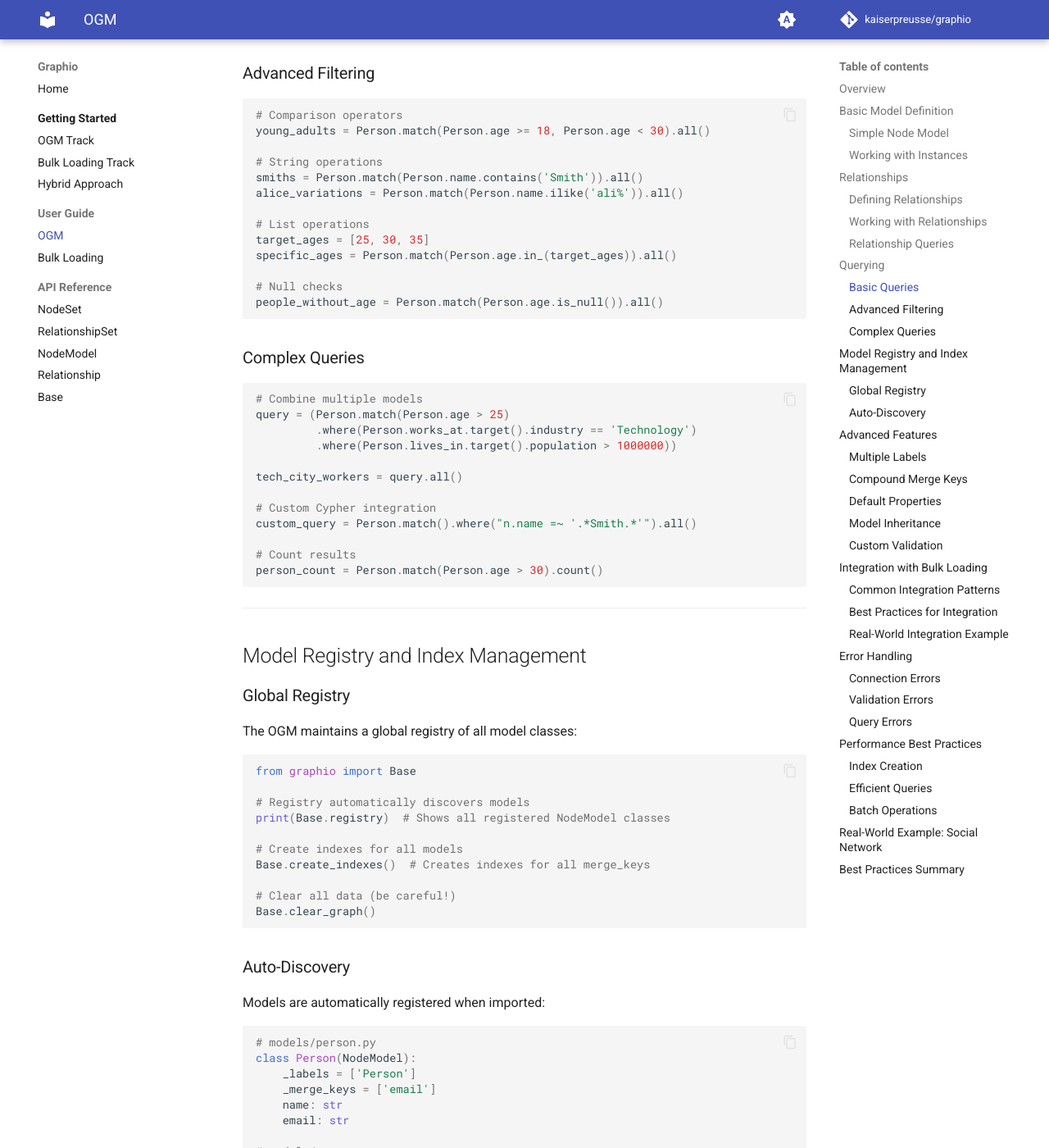
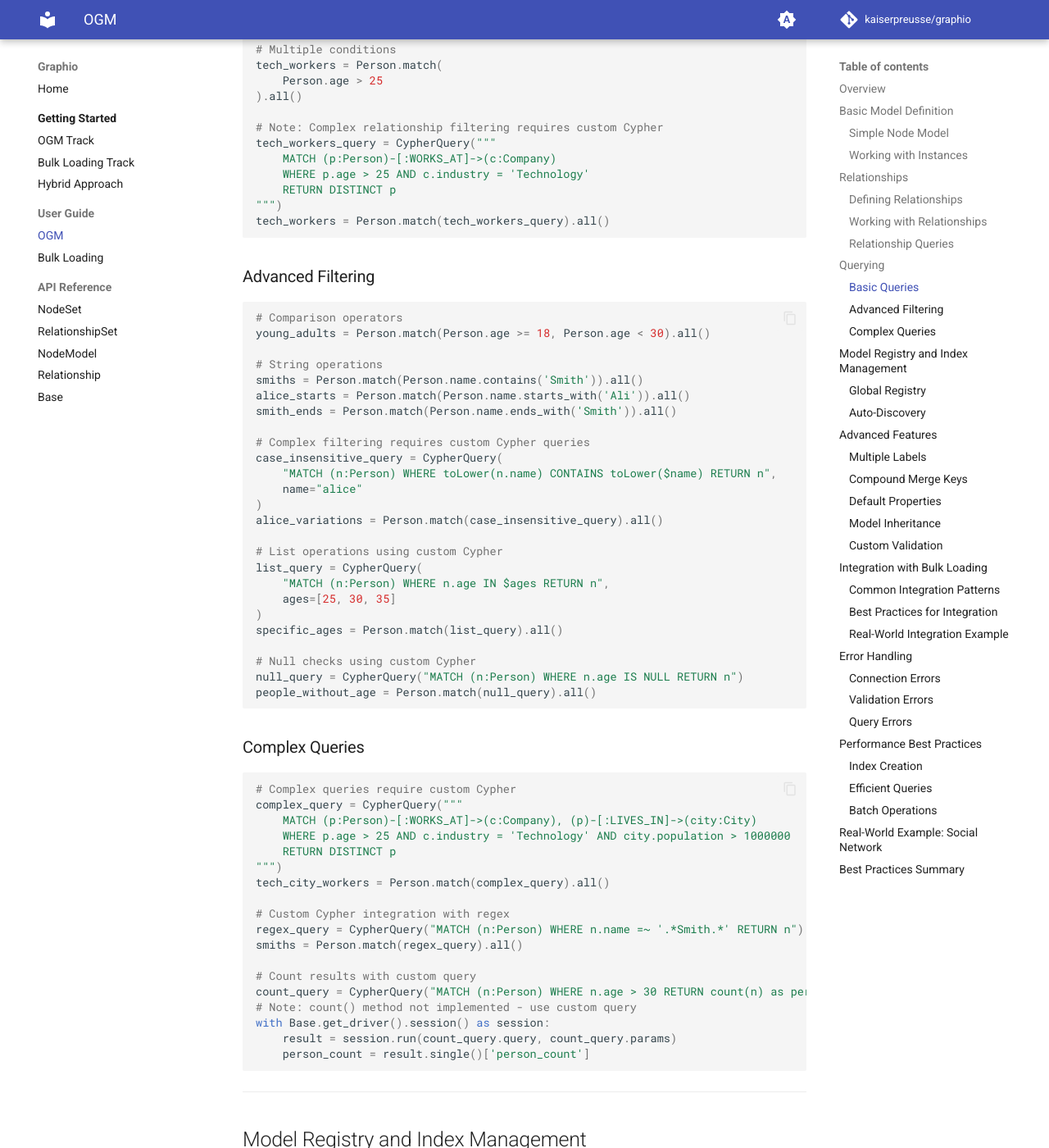
Before and after one commit to kaiserpreusse/graphio, an MkDocs documentation site: the page built from docs/details/ogm.md, in a window 1280 px wide and 1400 px high, scrolled down 3240 px. Shown: the whole window at 82% size. Built offline with MkDocs 1.6.1 and Material for MkDocs 9.7.7, drawn with Linux system fonts in a browser that asks for light colours; comment, search, counter and statistics services are not loaded; some of the changed text lies outside the part shown.

Commit message:
ogm for bulk

````diff
--- a/docs/details/ogm.md
+++ b/docs/details/ogm.md
@@ -125,8 +125,14 @@ current_job = alice.works_at.match().where('r.since > "2023-01-01"').all()
 # Filter target node properties
 tech_companies = alice.works_at.match(Company.industry == 'Technology').all()
 
-# Chain relationship traversals
-alice_colleagues = alice.works_at.target().match().source().friends_with.match().all()
+# Chain relationship traversals (multi-hop queries not yet implemented)
+# Note: Complex traversals require custom Cypher queries
+from graphio.ogm.model import CypherQuery
+colleagues_query = CypherQuery(
+    "MATCH (alice:Person {email: $email})-[:WORKS_AT]->(:Company)<-[:WORKS_AT]-(colleague:Person) RETURN DISTINCT colleague",
+    email=alice.email
+)
+alice_colleagues = Person.match(colleagues_query).all()
 ```
 
 ---
@@ -144,9 +150,16 @@ alice = Person.match(Person.email == 'alice@example.com').first()
 
 # Multiple conditions
 tech_workers = Person.match(
-    Person.age > 25,
-    Person.works_at.target().industry == 'Technology'
+    Person.age > 25
 ).all()
+
+# Note: Complex relationship filtering requires custom Cypher
+tech_workers_query = CypherQuery("""
+    MATCH (p:Person)-[:WORKS_AT]->(c:Company)
+    WHERE p.age > 25 AND c.industry = 'Technology'
+    RETURN DISTINCT p
+""")
+tech_workers = Person.match(tech_workers_query).all()
 ```
 
 ### Advanced Filtering
@@ -157,31 +170,49 @@ young_adults = Person.match(Person.age >= 18, Person.age < 30).all()
 
 # String operations
 smiths = Person.match(Person.name.contains('Smith')).all()
-alice_variations = Person.match(Person.name.ilike('ali%')).all()
+alice_starts = Person.match(Person.name.starts_with('Ali')).all()
+smith_ends = Person.match(Person.name.ends_with('Smith')).all()
 
-# List operations
-target_ages = [25, 30, 35]
-specific_ages = Person.match(Person.age.in_(target_ages)).all()
+# Complex filtering requires custom Cypher queries
+case_insensitive_query = CypherQuery(
+    "MATCH (n:Person) WHERE toLower(n.name) CONTAINS toLower($name) RETURN n",
+    name="alice"
+)
+alice_variations = Person.match(case_insensitive_query).all()
 
-# Null checks
-people_without_age = Person.match(Person.age.is_null()).all()
+# List operations using custom Cypher
+list_query = CypherQuery(
+    "MATCH (n:Person) WHERE n.age IN $ages RETURN n",
+    ages=[25, 30, 35]
+)
+specific_ages = Person.match(list_query).all()
+
+# Null checks using custom Cypher
+null_query = CypherQuery("MATCH (n:Person) WHERE n.age IS NULL RETURN n")
+people_without_age = Person.match(null_query).all()
 ```
 
 ### Complex Queries
 
 ```python
-# Combine multiple models
-query = (Person.match(Person.age > 25)
-         .where(Person.works_at.target().industry == 'Technology')
-         .where(Person.lives_in.target().population > 1000000))
+# Complex queries require custom Cypher
+complex_query = CypherQuery("""
+    MATCH (p:Person)-[:WORKS_AT]->(c:Company), (p)-[:LIVES_IN]->(city:City)
+    WHERE p.age > 25 AND c.industry = 'Technology' AND city.population > 1000000
+    RETURN DISTINCT p
+""")
+tech_city_workers = Person.match(complex_query).all()
 
-tech_city_workers = query.all()
+# Custom Cypher integration with regex
+regex_query = CypherQuery("MATCH (n:Person) WHERE n.name =~ '.*Smith.*' RETURN n")
+smiths = Person.match(regex_query).all()
 
-# Custom Cypher integration
-custom_query = Person.match().where("n.name =~ '.*Smith.*'").all()
-
-# Count results
-person_count = Person.match(Person.age > 30).count()
+# Count results with custom query
+count_query = CypherQuery("MATCH (n:Person) WHERE n.age > 30 RETURN count(n) as person_count")
+# Note: count() method not implemented - use custom query
+with Base.get_driver().session() as session:
+    result = session.run(count_query.query, count_query.params)
+    person_count = result.single()['person_count']
 ```
 
 ---
@@ -196,13 +227,14 @@ The OGM maintains a global registry of all model classes:
 from graphio import Base
 
 # Registry automatically discovers models
-print(Base.registry)  # Shows all registered NodeModel classes
+print(Base.get_registry())  # Shows all registered NodeModel classes
 
 # Create indexes for all models
-Base.create_indexes()  # Creates indexes for all merge_keys
+Base.model_create_index()  # Creates indexes for all merge_keys
 
-# Clear all data (be careful!)
-Base.clear_graph()
+# Note: No built-in clear_graph() method - use custom Cypher if needed
+# with Base.get_driver().session() as session:
+#     session.run("MATCH (n) DETACH DELETE n")  # Be careful!
 ```
 
 ### Auto-Discovery
@@ -229,7 +261,7 @@ from models.person import Person
 from models.company import Company
 
 # Both models are now in the registry automatically
-Base.create_indexes()  # Creates indexes for both Person and Company
+Base.model_create_index()  # Creates indexes for both Person and Company
 ```
 
 ---
@@ -492,12 +524,12 @@ class Order(NodeModel):
     total: float
 
 # Use registry to create all indexes at once
-Base.create_indexes()  # Creates indexes for all registered models
+Base.model_create_index()  # Creates indexes for all registered models
 
 # Create bulk containers that match your OGM structure
 def create_matching_bulk_containers():
     containers = {}
-    for model_name, model_class in Base.registry.items():
+    for model_name, model_class in Base.get_registry().items():
         containers[model_name] = model_class.dataset()  # Use dataset() method
     return containers
 
@@ -529,13 +561,13 @@ orders = Order.dataset()
    # ✅ Good: Validate with OGM before bulk loading
    for data in large_dataset:
        person = Person(**data)  # Validate
-       bulk_container.add(person.dict())  # Load
+       bulk_container.add(person.model_dump())  # Load (Pydantic v2)
    ```
 
 3. **Index Management**
    ```python
    # ✅ Good: Use OGM registry for consistent indexing
-   Base.create_indexes()  # Creates indexes for all models
+   Base.model_create_index()  # Creates indexes for all models
 
    # Then use bulk loading knowing indexes exist
    people.create(driver)  # Will use existing indexes
@@ -564,7 +596,7 @@ class EcommerceSystem:
     def __init__(self, driver):
         self.driver = driver
         Base.set_driver(driver)
-        Base.create_indexes()  # Set up all indexes
+        Base.model_create_index()  # Set up all indexes
 
     def import_catalog(self, product_csv: str):
         """Use bulk loading for importing product catalog"""
@@ -671,10 +703,10 @@ except CypherSyntaxError as e:
 
 ```python
 # Create indexes before loading data
-Base.create_indexes()
+Base.model_create_index()
 
 # Or for specific model
-Person.create_indexes()
+Person.create_index()
 ```
 
 ### Efficient Queries
@@ -767,7 +799,7 @@ def create_social_network():
     bob.likes.add(post1, {'timestamp': datetime.now()})
 
     # Save to database
-    Base.create_indexes()  # Create all indexes
+    Base.model_create_index()  # Create all indexes
 
     alice.merge()  # Saves alice and all connected data
     bob.merge()    # Saves bob and all connected data
@@ -815,7 +847,7 @@ This example demonstrates:
    - Define relationships clearly with proper labels
 
 2. **🚀 Performance**
-   - Create indexes before querying (use `Base.create_indexes()`)
+   - Create indexes before querying (use `Base.model_create_index()`)
    - Use merge_keys for lookups when possible
    - Combine OGM with bulk loading for large datasets
 
````
Also changed, not shown: docs/details/bulk.md (+14 -8 lines), docs/getting_started/hybrid.md (+21 -2 lines), docs/getting_started/ogm.md (+1 -1 lines).
